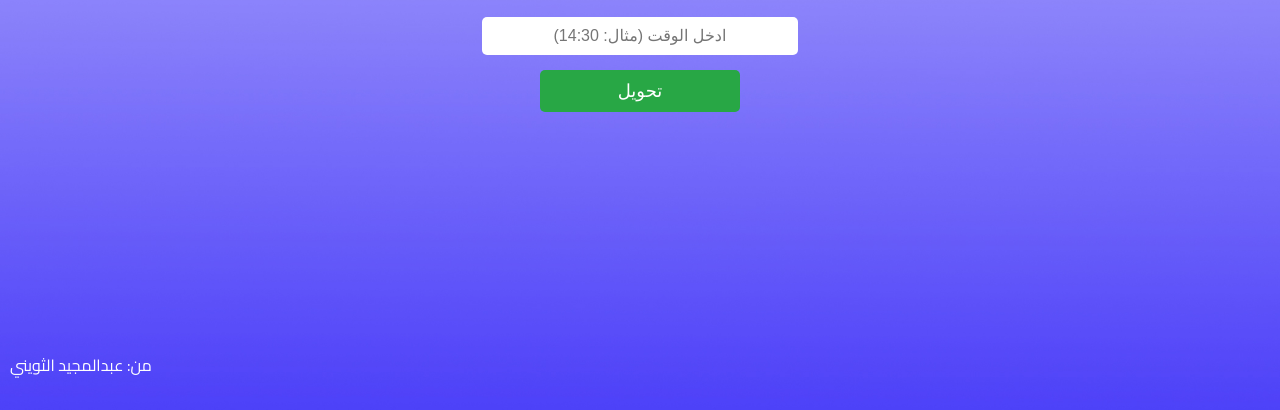
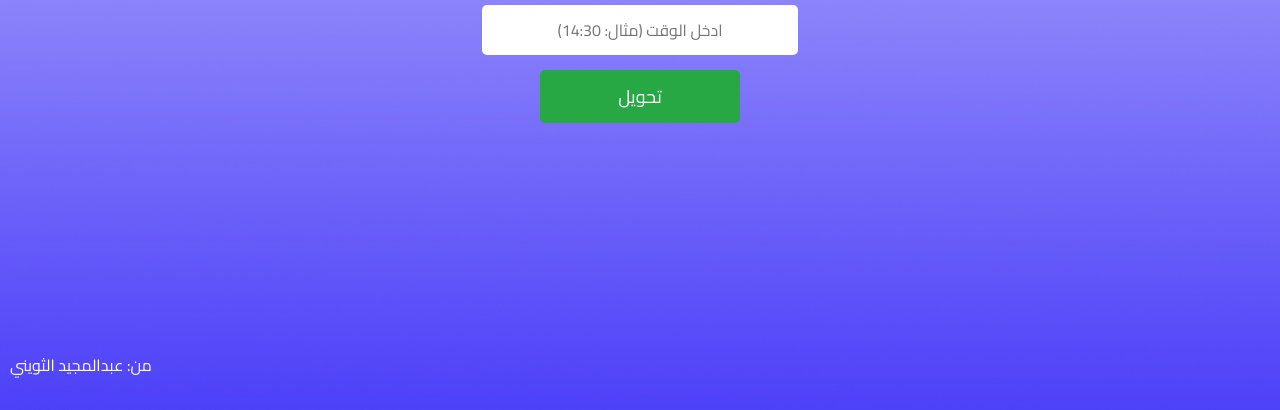
Before and after one commit to majeed-png/time-converter, a plain HTML site: page index.html in a window 1280 px wide. Shown: the part 390-800 px from the top of the page. Drawn offline with Linux system fonts and the light colour scheme.

Commit message:
Update index.css

```diff
--- a/index.css
+++ b/index.css
@@ -82,6 +82,7 @@ input {
   margin-bottom: 15px;
   font-size: 16px;
   text-align: center;
+  font-family: 'Cairo', sans-serif; /* تطبيق خط Cairo هنا */
 }
 
 button {
@@ -94,6 +95,7 @@ button {
   border-radius: 5px;
   cursor: pointer;
   font-size: 18px;
+  font-family: 'Cairo', sans-serif; /* تطبيق خط Cairo هنا */
 }
 
 button:hover {
```
